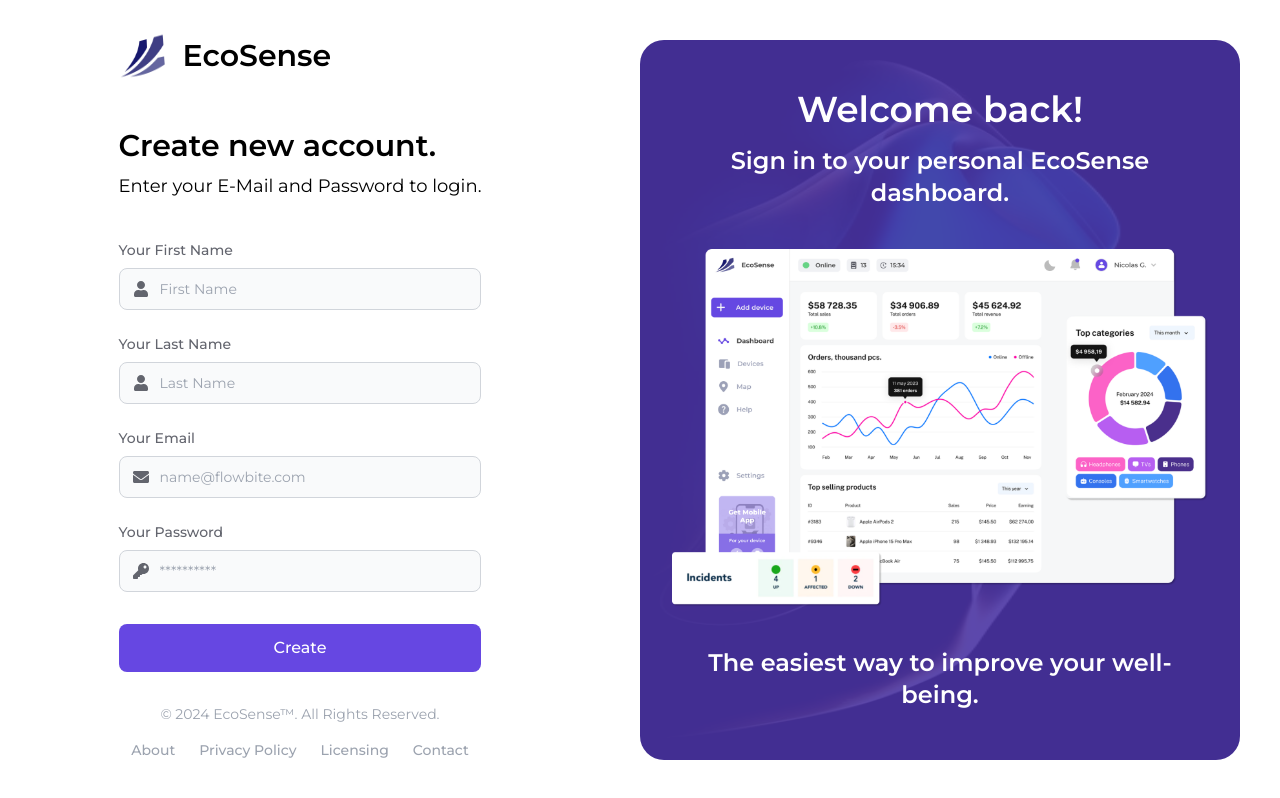
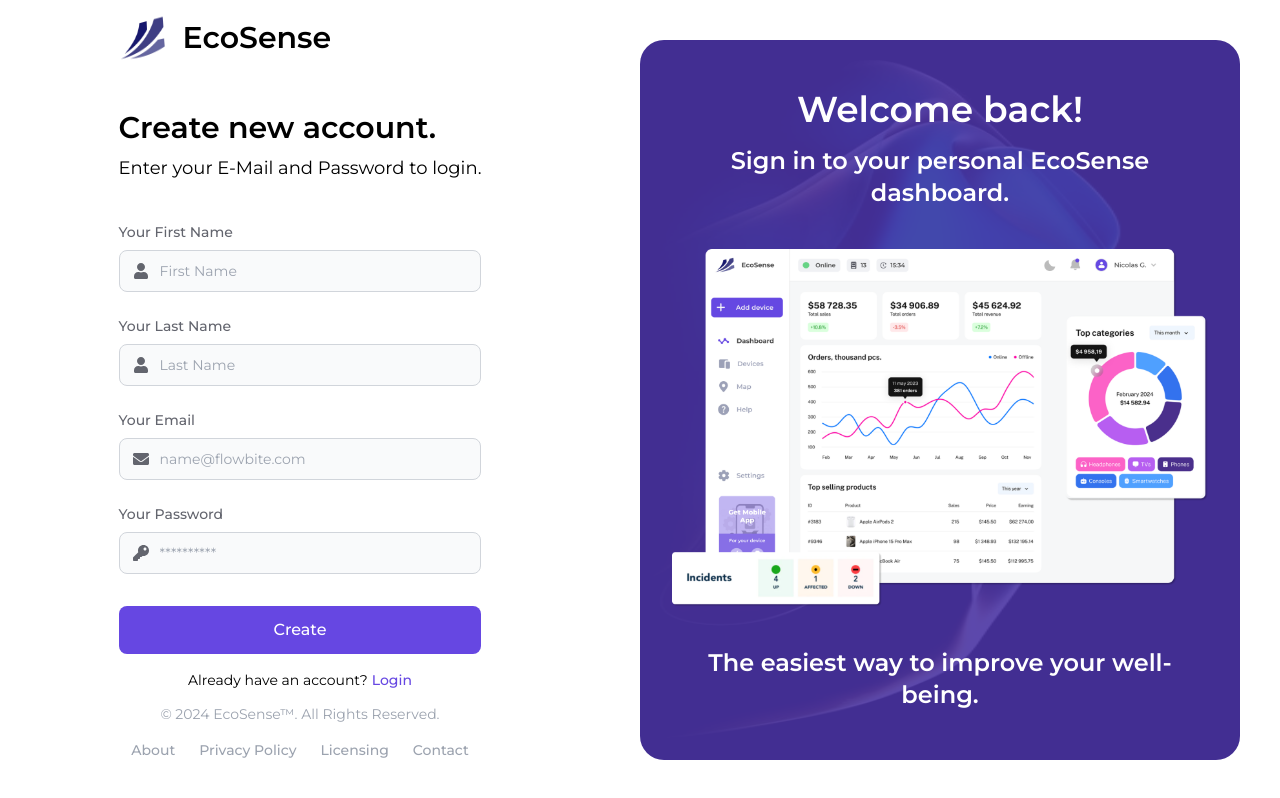
Before and after one commit to Xylight0/EcoSense, a React (Vite) app: page /registration in a window 1280 px wide. Built offline with nearby package versions, Linux system fonts and the light colour scheme; no server answers.

Commit message:
Feature: add go back to login on registration page

```diff
--- a/src/routes/login.jsx
+++ b/src/routes/login.jsx
@@ -50,8 +50,7 @@ function LoginModal() {
 
     setLoading(true);
     signInWithEmailAndPassword(auth, email, password)
-      .then((userCredential) => {
-        const user = userCredential.user;
+      .then(() => {
         navigate("/");
       })
       .catch((error) => {
@@ -149,7 +148,12 @@ function LoginModal() {
       </div>
       <div className="flex flex-row mt-4 text-sm justify-center gap-1">
         Don&#39;t have an account yet?{" "}
-        <Link to="/registration" className="cursor-pointer font-medium text-custom-main">Sign Up</Link>
+        <Link
+          to="/registration"
+          className="cursor-pointer font-medium text-custom-main"
+        >
+          Sign Up
+        </Link>
       </div>
     </div>
   );
--- a/src/routes/registration.jsx
+++ b/src/routes/registration.jsx
@@ -2,7 +2,7 @@ import { FaEnvelope, FaKey, FaUser } from "react-icons/fa";
 import logo from "../assets/logo.png";
 import dashboardPreview from "../assets/dashboard_preview.png";
 import abstractBG from "../assets/abstract_bg.jpeg";
-import { useNavigate } from "react-router-dom";
+import { Link, useNavigate } from "react-router-dom";
 import { useEffect, useState } from "react";
 import { createUserWithEmailAndPassword, updateProfile } from "firebase/auth";
 import { auth, db } from "../firebase";
@@ -210,6 +210,15 @@ function LoginModal() {
           <div>Create</div>
         )}
       </div>
+      <div className="flex flex-row mt-4 text-sm justify-center gap-1">
+        Already have an account?{" "}
+        <Link
+          to="/login"
+          className="cursor-pointer font-medium text-custom-main"
+        >
+          Login
+        </Link>
+      </div>
     </div>
   );
 }
```
